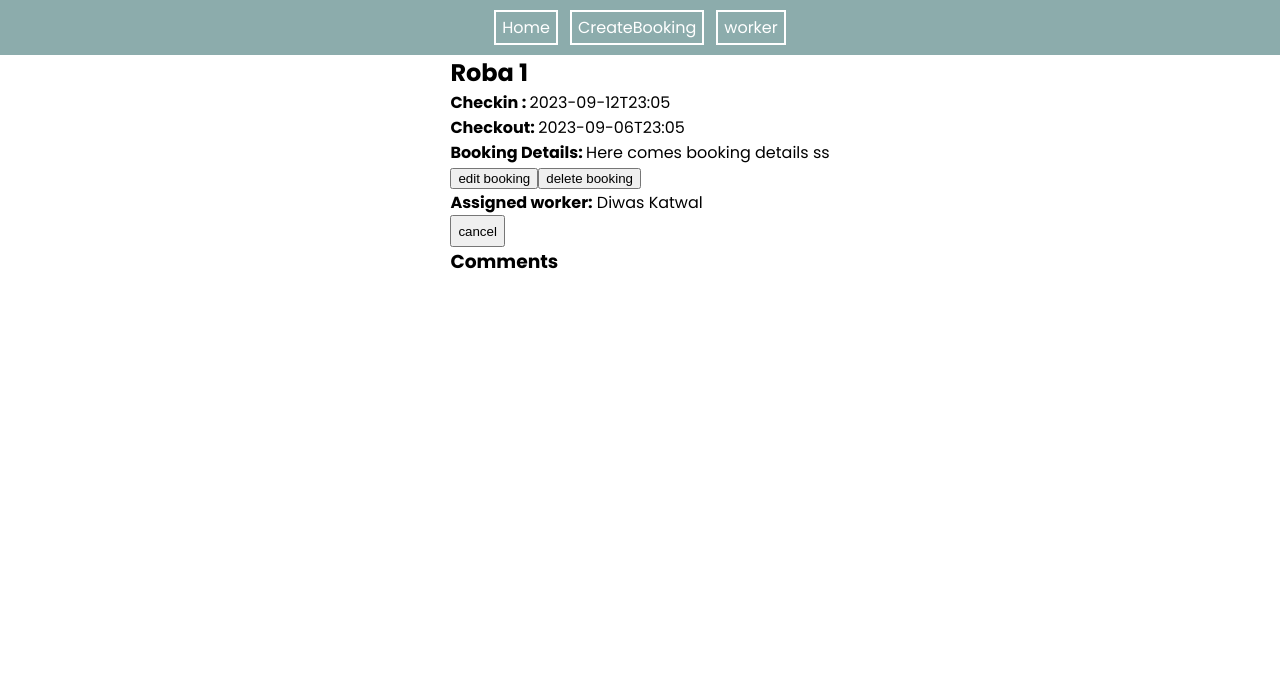
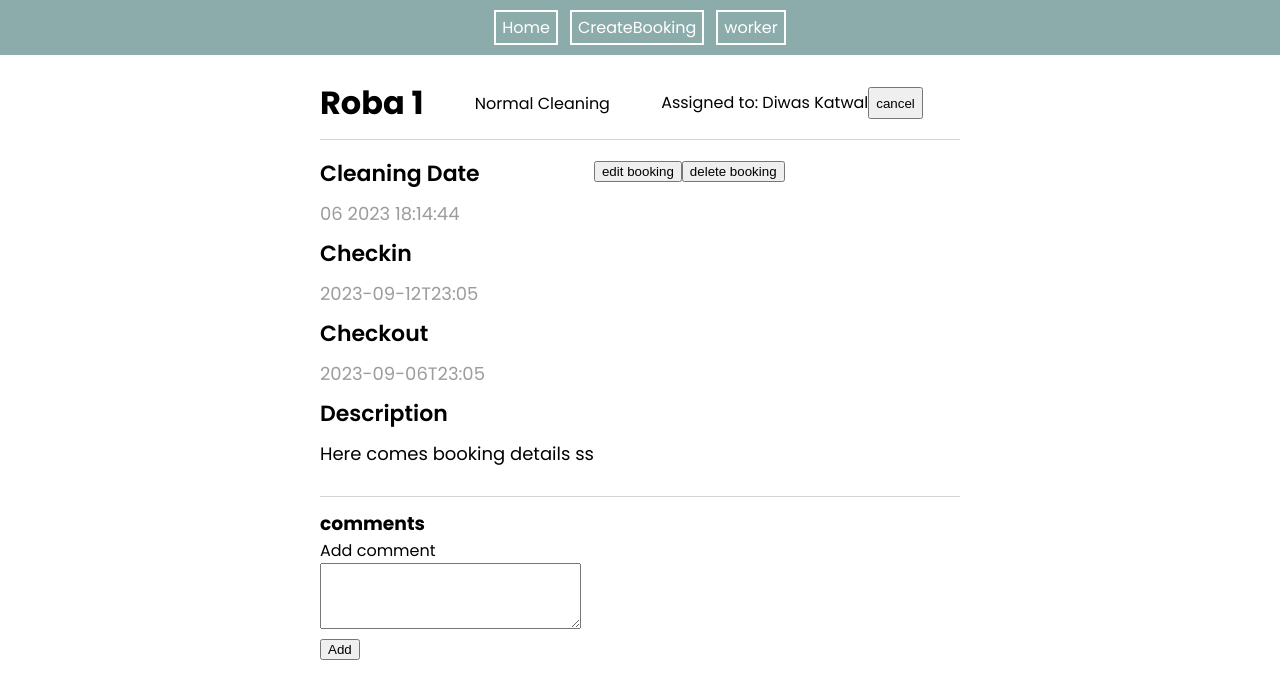
Before and after one commit to katwald/flexi-clean, a React (Create React App) app: page / in a window 1280 px wide. Both pictures are taken after a click on the element 640 px from the left and 181 px from the top of the page. Shown: the top 698 px of the page. Built offline with nearby package versions, Linux system fonts and the light colour scheme; data requests are answered from the project's data file.

Commit message:
improve single booking page.

```diff
--- /dev/null
+++ b/src/components/Forms/CommentForm/index.js
@@ -0,0 +1,44 @@
+import { useState } from "react";
+import { useDispatch } from "react-redux";
+
+import { addComment } from "../../../reducers/bookingsReducers";
+
+const Comment = ({ singleBooking }) => {
+  const dispatch = useDispatch();
+
+  const [comment, setComment] = useState("");
+
+  const handleSubmit = (e) => {
+    e.preventDefault();
+    const commentObj = {
+      ...singleBooking,
+      comments: singleBooking.comments.concat(comment),
+    };
+
+    dispatch(addComment(singleBooking.id, commentObj));
+  };
+  return (
+    <div>
+      <form onSubmit={handleSubmit}>
+        <div>
+          <label>Add comment</label>
+        </div>
+        <div>
+          <textarea
+            name="comment"
+            value={comment}
+            rows="4"
+            cols="30"
+            type="text"
+            onChange={({ target }) => setComment(target.value)}
+          />
+        </div>
+        <div>
+          <button type="submit">Add</button>
+        </div>
+      </form>
+    </div>
+  );
+};
+
+export default Comment;
--- a/src/components/SingleBooking/index.js
+++ b/src/components/SingleBooking/index.js
@@ -1,9 +1,12 @@
 import React, { useState } from "react";
 import { useSelector, useDispatch } from "react-redux";
+import { BiUser } from "react-icons/bi";
+
 import { removeBooking } from "../../reducers/bookingsReducers";
 import { updateBooking } from "../../reducers/bookingsReducers";
 
 import EditBookingForm from "../Forms/BookingForm/EditBookingForm";
+import CommentForm from "../Forms/CommentForm";
 import Modal from "../Modal";
 
 import "./index.scss";
@@ -29,6 +32,7 @@ const SingleBooking = ({ singleBooking }) => {
     cleaningTag,
   } = singleBooking.bookingStatus;
   const { assignedCleaner } = singleBooking.cleaningStatus;
+  const { comments } = singleBooking;
 
   const handleClickAssign = (booking) => {
     setBooking(booking);
@@ -66,24 +70,61 @@ const SingleBooking = ({ singleBooking }) => {
         </span>
       </li>
     ));
+  const renderWorkerAssignment = () => {
     return (
       <>
-      <div className="single-booking">
+        {assignedCleaner ? (
+          <>
+            <span className="booking__assigned-to">
+              Assigned to: {assignedCleaner}
+            </span>
+            <span className="booking__assign-button">
+              <button
+                onClick={() => handleRemoveAssignedEmployee(singleBooking)}
+                style={{ height: 32 }}
+              >
+                cancel
+              </button>
+            </span>
+          </>
+        ) : (
+          <button
+            onClick={() => handleClickAssign(singleBooking)}
+            style={{ height: 32 }}
+          >
+            Assign worker
+          </button>
+        )}
+      </>
+    );
+  };
+  return (
+    <>
+      <div className="booking">
+        <div className="booking__header">
+          <h1 className="booking__header__title">{singleBooking.venueName}</h1>
+          <p>{singleBooking.bookingStatus.cleaningTag}</p>
+          <div className="booking__header__assignment">
+            {renderWorkerAssignment()}
+          </div>
+        </div>
+        <div className="booking__content">
           <div>
-          <h2>{singleBooking.venueName}</h2>
-          <p>
+            <h3 className="booking__content__cleaning-date-title">
               {" "}
-            <strong>Checkin : </strong>
-            {bookingStart}
-          </p>
-          <p>
-            <strong>Checkout: </strong>
-            {bookingEnd}
-          </p>
-          <p>
-            <strong>Booking Details: </strong>
+              Cleaning Date
+            </h3>
+            <p className="booking__content__cleaning-date">{cleaningDate}</p>
+            <h3 className="booking__content__checkin--date-title">Checkin</h3>
+            <p className="booking__content__checkin-date">{bookingStart}</p>
+            <h3 className="booking__content__checkout-date-title">Checkout</h3>
+            <p className="booking__content__checkout-date">{bookingEnd}</p>
+            <h3 className="booking__content__description-title">Description</h3>
+            <p className="booking__content__description">
               {bookingDescription}
             </p>
+          </div>
+          <div className="booking__modify">
             <span>
               {" "}
               <button onClick={() => handleEditBooking()}>edit booking</button>
@@ -91,32 +132,35 @@ const SingleBooking = ({ singleBooking }) => {
                 delete booking
               </button>
             </span>
+          </div>
+        </div>
+        <div className="booking__comments">
           <div>
+            <h3>comments</h3>
+            <ul>
+              {singleBooking &&
+                comments.map((comment) => (
+                  <li className={"booking__comments__item"} key={comment}>
+                    <div className="booking__comments__item__commented-by">
+                      <div className="booking__comments__item__commented-by--icons">
+                        <BiUser size={42} />
+                      </div>
                       <div>
-              {assignedCleaner && (
-                <>
-                  <p>
-                    {" "}
-                    <strong>Assigned worker:</strong> {assignedCleaner}
+                        <p>Diwas</p>
+                        <p className="booking__comments__item__commented-date">
+                          12-Sep-2023
                         </p>
-                  <button
-                    onClick={() => handleRemoveAssignedEmployee(singleBooking)}
-                    style={{ height: 32 }}
-                  >
-                    cancel
-                  </button>
-                </>
-              )}
-              {!assignedCleaner && (
-                <button
-                  onClick={() => handleClickAssign(singleBooking)}
-                  style={{ height: 32 }}
-                >
-                  Assign worker
-                </button>
-              )}
                       </div>
-            <h3>Comments</h3>
+                    </div>
+
+                    <p className="booking__comments__item__text"> {comment}</p>
+                  </li>
+                ))}
+            </ul>
+          </div>
+          <div className="booking__comment-form">
+            <CommentForm singleBooking={singleBooking} />
+          </div>
         </div>
 
         {editBookingModal && (
@@ -138,7 +182,6 @@ const SingleBooking = ({ singleBooking }) => {
           <Modal setShowModal={setWorkerModal}>{renderEmployees()}</Modal>
         )}
       </div>
-      </div>
     </>
   );
 };
--- a/src/components/SingleBooking/index.scss
+++ b/src/components/SingleBooking/index.scss
@@ -1,9 +1,60 @@
-.single-booking{
-//    width:60%;
-//    margin: auto;
-display: flex;
-flex-direction: column;
-align-items: center;
-text-align: left;
+@import "../../styles/_variables";
+.booking{
+padding:12px 0; ;
+width: 50%;
+margin: auto;
+&__header{
+    display:flex;
+    flex-wrap: wrap;
+    font-size: 16px;
+    align-items: center;
+    gap:8%;
+    padding:12px 0;
+border-bottom: 1px solid rgb(212, 211, 211);
+}
+&__content{
+    display:flex;
+    padding: 12px 0; ;
+    font-size: 18px;
+    line-height: 2;
+    &__cleaning-date-title,&__checkin--date-title, &__checkout-date-title, &__description-title{
+        font-size: 22px;
+        font-weight: 600;
+
+    }
+    &__cleaning-date, &__checkin-date, &__checkout-date{
+        color: $light-gray
+    }
+}
+&__comments{
+    margin: 12px 0;
+    padding: 12px 0;
+    border-top: 1px solid rgb(212, 211, 211);
+    &__item{
+        list-style: none;
+        padding: 8px 0;
+        &__commented-date{
+            color: $light-gray;
+            font-size: small;
+        }
+        &__commented-by{
+            display:flex;
+            gap:3%;
+            font-weight: 600;
+            padding: 5px 0;
+            &--icons{
+                border-radius: 5px;
+                border: 2px solid gray;
+                background-color: aquamarine;
+                // padding: 8px;
+            }
+        }
+        &__text{
+            font-size: 14px;
+
+        }
+    }
 
 }
+
+}
--- a/src/reducers/bookingsReducers.js
+++ b/src/reducers/bookingsReducers.js
@@ -42,11 +42,19 @@ const bookingSlice = createSlice({
       );
       return removedbookings;
     },
+    appendComment(state, action) {
+      state.push(action.payload);
+    },
   },
 });
 
-export const { setBookings, appendBooking, modifyBooking, deleteBooking } =
-  bookingSlice.actions;
+export const {
+  setBookings,
+  appendBooking,
+  modifyBooking,
+  deleteBooking,
+  appendComment,
+} = bookingSlice.actions;
 
 export const initializeBookings = () => {
   return async (dispatch) => {
@@ -56,7 +64,6 @@ export const initializeBookings = () => {
 };
 
 export const createBooking = (bookinObject) => {
-  console.log("initial object..", initialState, "booking obj", bookinObject);
   const { bookingDescription, bookingStart, bookingEnd, cleaningDate } =
     bookinObject.bookingStatus;
   const newObj = {
@@ -70,7 +77,6 @@ export const createBooking = (bookinObject) => {
       cleaningDate: cleaningDate,
     },
   };
-  console.log("and this is new: ", newObj);
   return async (dispatch) => {
     const response = await bookingServices.createNew(newObj);
     dispatch(appendBooking(response));
@@ -88,5 +94,13 @@ export const removeBooking = (bookingId) => {
     dispatch(deleteBooking(bookingId));
   };
 };
+export const addComment = (bookingId, commentObj) => {
+  return async (dispatch) => {
+    // Api request should be changed to create, when it will be integreted with backend api.
+    const response = await bookingServices.update(bookingId, commentObj);
+    console.log("response", response);
+    dispatch(appendComment(response));
+  };
+};
 
 export default bookingSlice.reducer;
--- a/src/styles/_variables.scss
+++ b/src/styles/_variables.scss
@@ -8,6 +8,7 @@ $primary:#107c6e;
 $secondary: #18c888;
 $error: #d32752;
 $info: #f6c31c;
+$light-gray: rgb(157, 156, 156);
 
 
 // spacing
```
Also changed, not shown: src/components/Forms/CommentForm/index.scss (added). Lines whose indentation alone changed are shown as unchanged.
